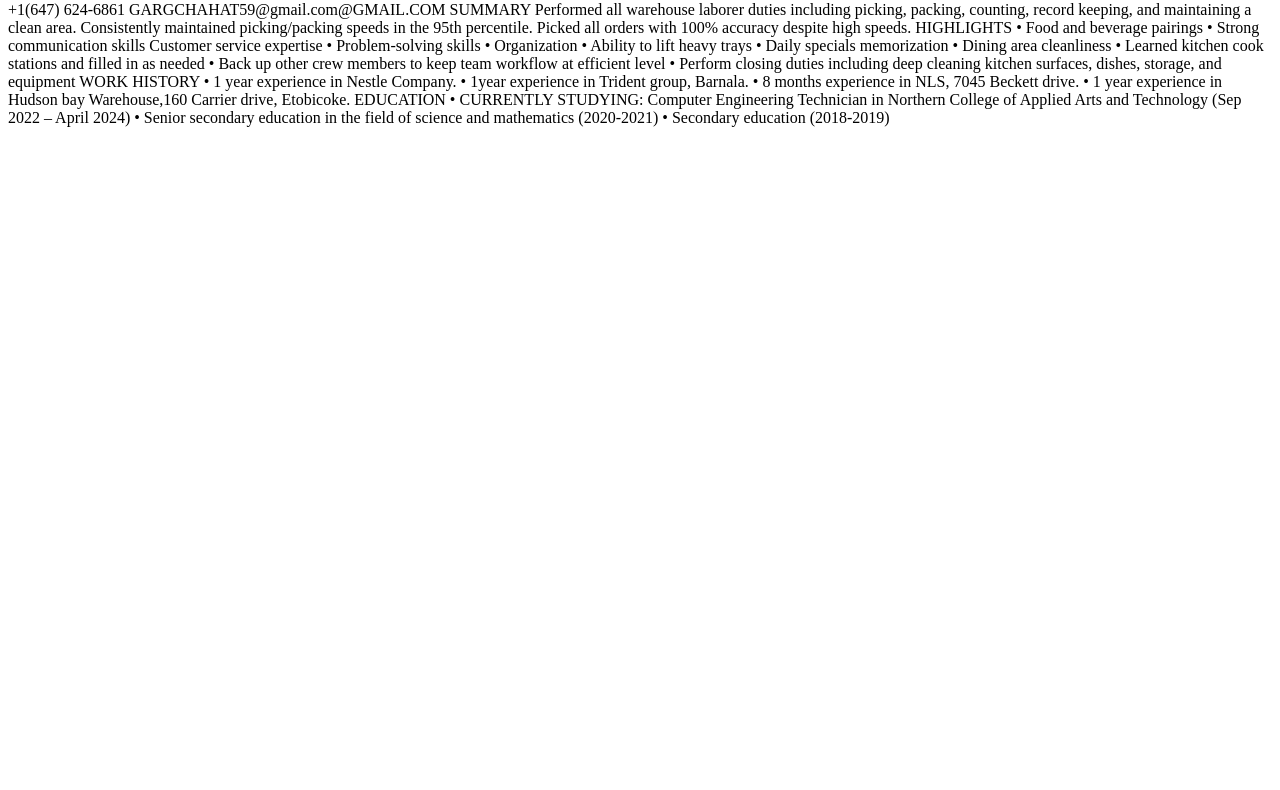
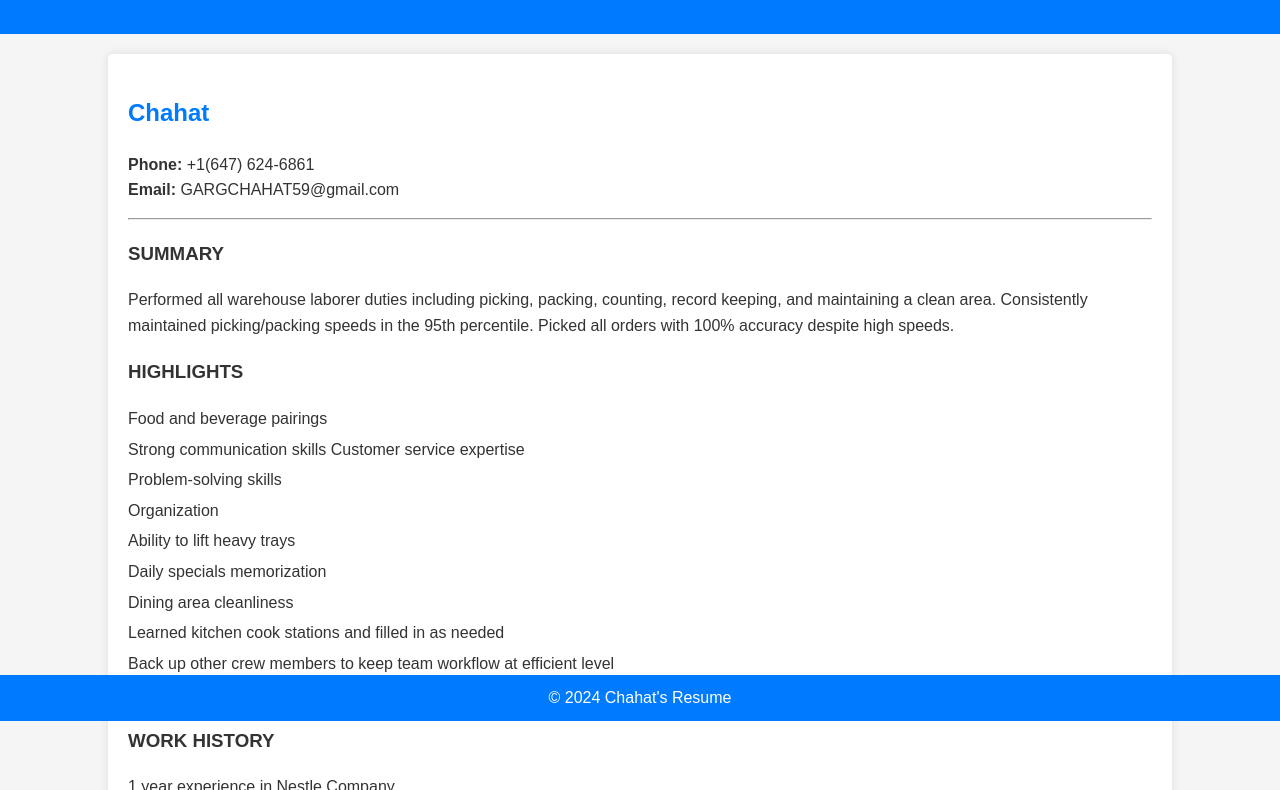
Before and after one commit to Chahat1234567/resume, a plain HTML site: page index.html in a window 1280 px wide. Shown: the part 79-869 px from the top of the page. Before the commit the page ends 800 px from the top, so only its background shows below. Drawn offline with Linux system fonts and the light colour scheme.

Commit message:
styles added

```diff
--- a/index.html
+++ b/index.html
@@ -1,39 +1,107 @@
 <!DOCTYPE html>
-<html>
+<html lang="en">
 <head>
-<title>Chahat's Resume</title>
+    <meta charset="UTF-8">
+    <meta name="viewport" content="width=device-width, initial-scale=1.0">
+    <title>Chahat's Resume</title>
+    <style>
+        body {
+            font-family: Arial, sans-serif;
+            line-height: 1.6;
+            margin: 0;
+            padding: 0;
+            background-color: #f5f5f5;
+            color: #333;
+        }
+        header {
+            background-color: #007bff;
+            color: #fff;
+            text-align: center;
+            padding: 20px 0;
+        }
+        h1 {
+            margin-top: 0;
+        }
+        .container {
+            width: 80%;
+            margin: 20px auto;
+            padding: 20px;
+            background-color: #fff;
+            border-radius: 5px;
+            box-shadow: 0 0 10px rgba(0,0,0,0.1);
+        }
+        h2 {
+            color: #007bff;
+        }
+        p {
+            margin-bottom: 15px;
+        }
+        ul {
+            list-style-type: none;
+            padding: 0;
+        }
+        ul li {
+            margin-bottom: 5px;
+        }
+        footer {
+            text-align: center;
+            padding: 10px 0;
+            background-color: #007bff;
+            color: #fff;
+            position: fixed;
+            bottom: 0;
+            width: 100%;
+        }
+    </style>
 </head>
 <body>
 
-<h1>Chahat</h1>
-<p>
-                                +1(647) 624-6861
-                         GARGCHAHAT59@gmail.com@GMAIL.COM
-SUMMARY
-Performed all warehouse laborer duties including picking, packing, counting, record keeping, and maintaining a clean area. Consistently maintained picking/packing speeds in the 95th percentile. Picked all orders with 100% accuracy despite high speeds.
-HIGHLIGHTS
-•	Food and beverage pairings
-•	Strong communication skills Customer service expertise
-•	Problem-solving skills
-•	Organization
-•	Ability to lift heavy trays
-•	Daily specials memorization
-•	Dining area cleanliness
-•	Learned kitchen cook stations and filled in as needed
-•	Back up other crew members to keep team workflow at efficient level
-•	Perform closing duties including deep cleaning kitchen surfaces, dishes, storage, and equipment
-WORK HISTORY
-•	1 year experience in Nestle Company.
-•	1year experience in Trident group, Barnala.
-•	8 months experience in NLS, 7045 Beckett drive.
-•	1 year experience in Hudson bay Warehouse,160 Carrier drive, Etobicoke.
-EDUCATION
-•	CURRENTLY STUDYING:
-Computer Engineering Technician in Northern College of Applied Arts and Technology (Sep 2022 – April 2024)
-•	Senior secondary education in the field of science and mathematics (2020-2021)
-•	Secondary education (2018-2019)
+<header>
+    <h1>Chahat's Resume</h1>
+</header>
 
-</p>
+<div class="container">
+    <h2>Chahat</h2>
+    <p>
+        <strong>Phone:</strong> +1(647) 624-6861<br>
+        <strong>Email:</strong> GARGCHAHAT59@gmail.com
+    </p>
+    <hr>
+    <h3>SUMMARY</h3>
+    <p>
+        Performed all warehouse laborer duties including picking, packing, counting, record keeping, and maintaining a clean area. Consistently maintained picking/packing speeds in the 95th percentile. Picked all orders with 100% accuracy despite high speeds.
+    </p>
+    <h3>HIGHLIGHTS</h3>
+    <ul>
+        <li>Food and beverage pairings</li>
+        <li>Strong communication skills Customer service expertise</li>
+        <li>Problem-solving skills</li>
+        <li>Organization</li>
+        <li>Ability to lift heavy trays</li>
+        <li>Daily specials memorization</li>
+        <li>Dining area cleanliness</li>
+        <li>Learned kitchen cook stations and filled in as needed</li>
+        <li>Back up other crew members to keep team workflow at efficient level</li>
+        <li>Perform closing duties including deep cleaning kitchen surfaces, dishes, storage, and equipment</li>
+    </ul>
+    <h3>WORK HISTORY</h3>
+    <ul>
+        <li>1 year experience in Nestle Company.</li>
+        <li>1 year experience in Trident group, Barnala.</li>
+        <li>8 months experience in NLS, 7045 Beckett drive.</li>
+        <li>1 year experience in Hudson bay Warehouse, 160 Carrier drive, Etobicoke.</li>
+    </ul>
+    <h3>EDUCATION</h3>
+    <ul>
+        <li>CURRENTLY STUDYING: Computer Engineering Technician in Northern College of Applied Arts and Technology (Sep 2022 – April 2024)</li>
+        <li>Senior secondary education in the field of science and mathematics (2020-2021)</li>
+        <li>Secondary education (2018-2019)</li>
+    </ul>
+</div>
+
+<footer>
+    &copy; 2024 Chahat's Resume
+</footer>
 
 </body>
 </html>
```
